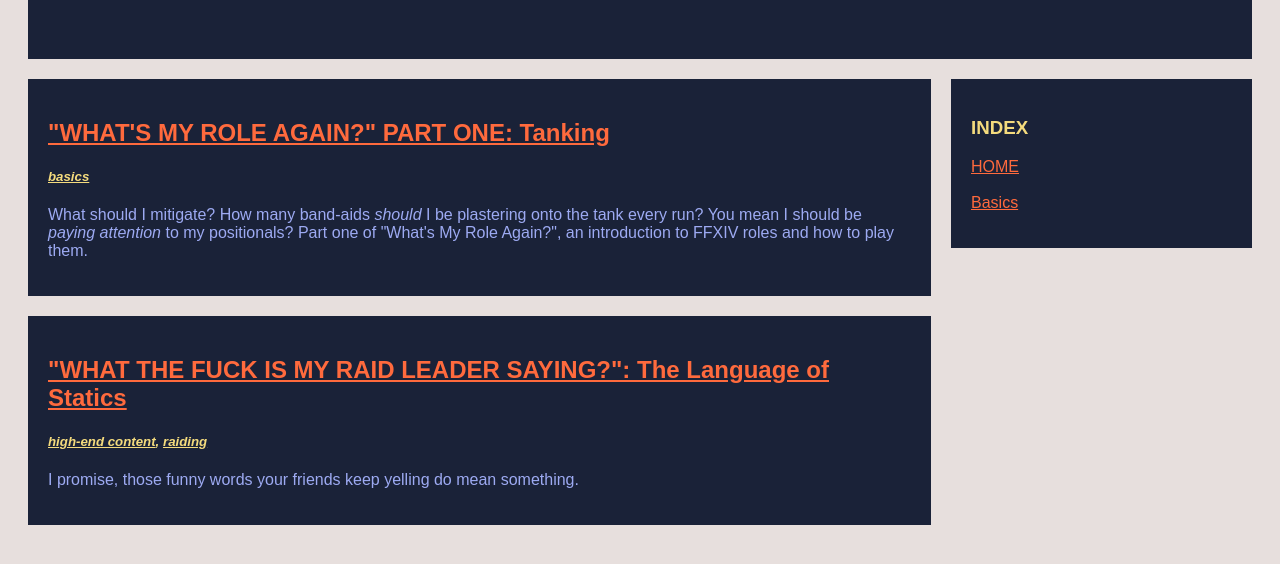
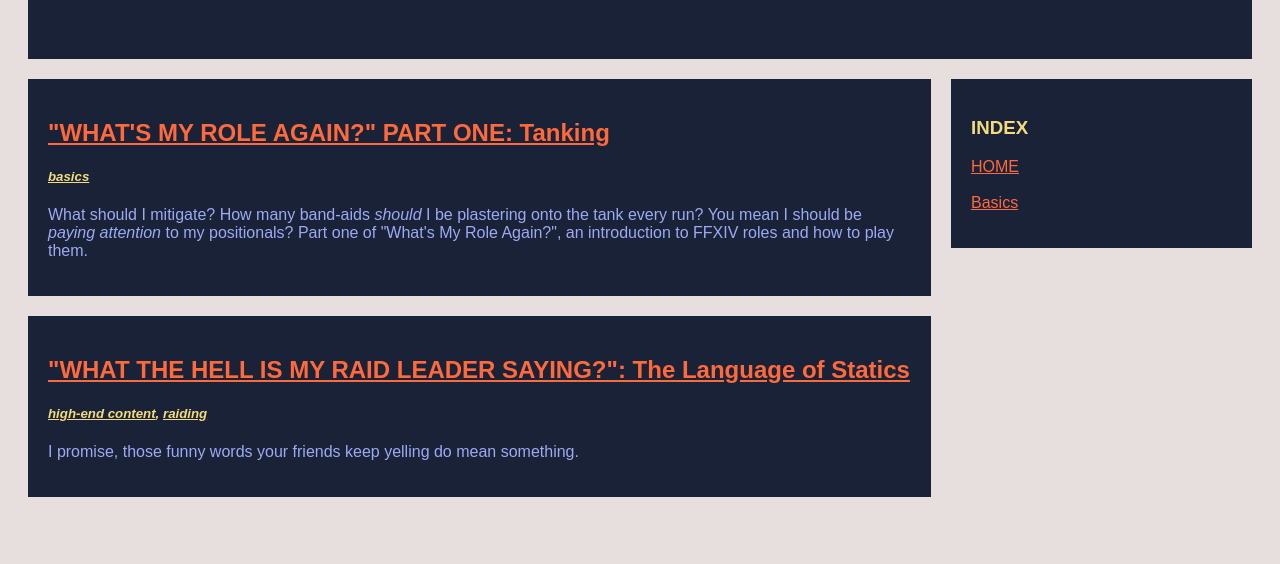
Before and after one commit to splortsmanship/minimizedffxiv, a plain HTML site: page index.html in a window 1280 px wide. Shown: the part 198-762 px from the top of the page. Drawn offline with Linux system fonts and the light colour scheme.

Commit message:
Update index.html

```diff
--- a/index.html
+++ b/index.html
@@ -28,7 +28,7 @@
           <p>What should I mitigate? How many band-aids <em>should</em> I be plastering onto the tank every run? You mean I should be <em>paying attention</em> to my positionals? Part one of "What's My Role Again?", an introduction to FFXIV roles and how to play them.</p>
         </div>
         <div class="card">
-          <h2><a href="raidterms.html">"WHAT THE FUCK IS MY RAID LEADER SAYING?": The Language of Statics</a></h2>
+          <h2><a href="raidterms.html">"WHAT THE HELL IS MY RAID LEADER SAYING?": The Language of Statics</a></h2>
           <h5 class="tag"><a href="highend.html">high-end content</a>, <a href="raiding.html">raiding</a></h5>
           <p>I promise, those funny words your friends keep yelling do mean something.</p>
         </div>
```
